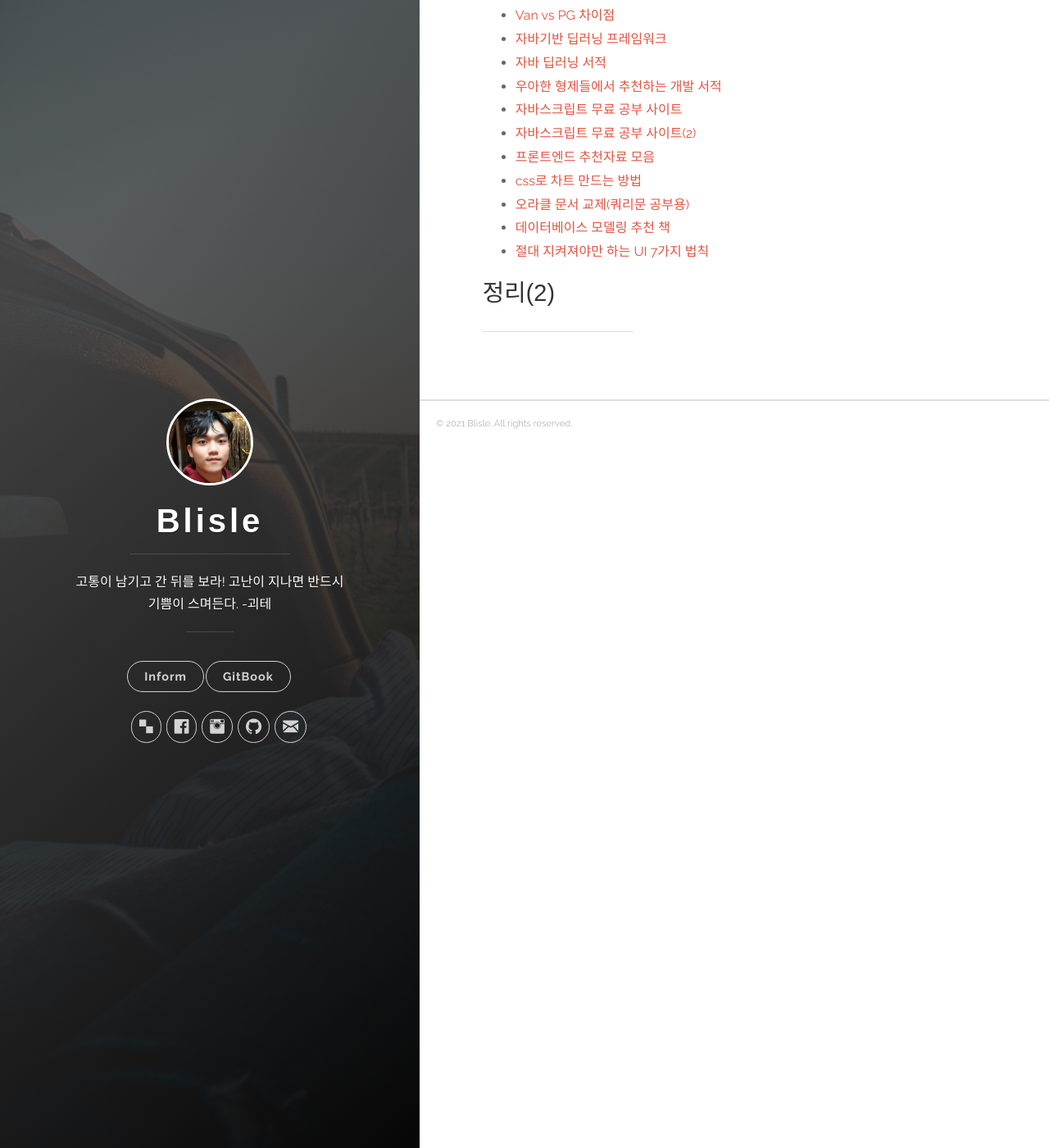
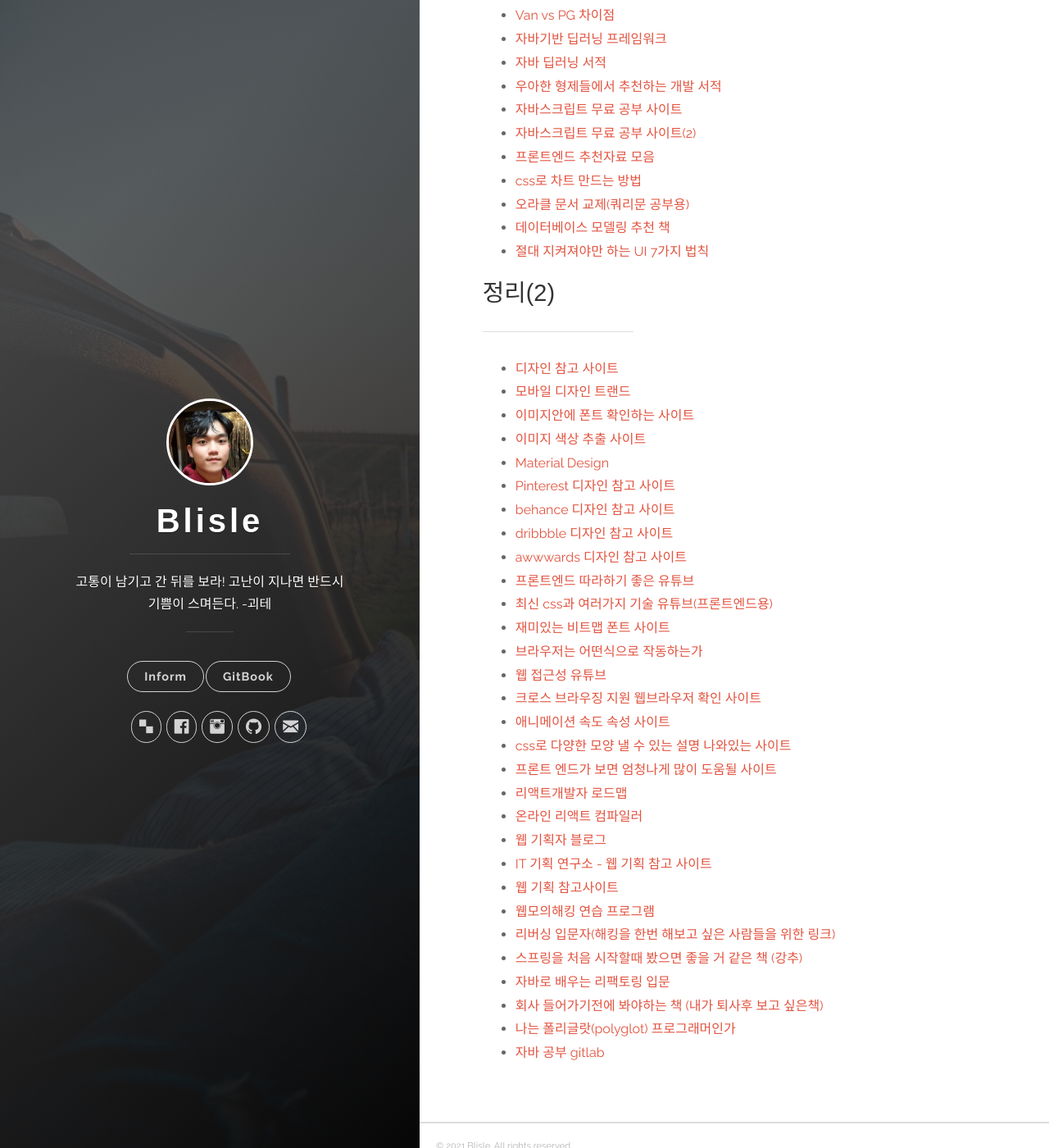
Before and after one commit to SonJM/SonJM.github.io, a Jekyll site: the page built from _posts/2021-06-04-useful-web.md, in a window 1280 px wide and 1400 px high, scrolled down 270 px. Shown: the whole window at 82% size. Built offline with Jekyll 4.4.1, drawn with Linux system fonts in a browser that asks for light colours.

Commit message:
각종 사이트 정리

```diff
--- a/_posts/2021-06-04-useful-web.md
+++ b/_posts/2021-06-04-useful-web.md
@@ -24,3 +24,33 @@ tags: [coding, link]
 
 ### 정리(2)
 ---
++ [디자인 참고 사이트](https://www.zeroheight.com/showcase "https://www.zeroheight.com/showcase")
++ [모바일 디자인 트랜드](https://gigglehd.com/gg/mobile/7611956 "https://gigglehd.com/gg/mobile/7611956")
++ [이미지안에 폰트 확인하는 사이트](https://www.myfonts.com/WhatTheFont/ "https://www.myfonts.com/WhatTheFont/")
++ [이미지 색상 추출 사이트](http://www.cssdrive.com/imagepalette/index.php "http://www.cssdrive.com/imagepalette/index.php")
++ [Material Design](https://material.io/design/introduction#goals "https://material.io/design/introduction#goals")
++ [Pinterest 디자인 참고 사이트](https://www.pinterest.co.kr/search/pins/?q=%ED%99%88%ED%8E%98%EC%9D%B4%EC%A7%80&rs=typed&term_meta[]=%ED%99%88%ED%8E%98%EC%9D%B4%EC%A7%80%7Ctyped "https://www.pinterest.co.kr/search/pins/?q=%ED%99%88%ED%8E%98%EC%9D%B4%EC%A7%80&rs=typed&term_meta[]=%ED%99%88%ED%8E%98%EC%9D%B4%EC%A7%80%7Ctyped")
++ [behance 디자인 참고 사이트](https://www.behance.net/search?search=%EC%9B%B9%EC%82%AC%EC%9D%B4%ED%8A%B8 "https://www.behance.net/search?search=%EC%9B%B9%EC%82%AC%EC%9D%B4%ED%8A%B8")
++ [dribbble 디자인 참고 사이트](https://dribbble.com/ "https://dribbble.com/")
++ [awwwards 디자인 참고 사이트](https://www.awwwards.com/ "https://www.awwwards.com/")
++ [프론트엔드 따라하기 좋은 유튜브](https://www.youtube.com/user/dongjukim75 "https://www.youtube.com/user/dongjukim75")
++ [최신 css과 여러가지 기술 유튜브(프론트엔드용)](https://www.youtube.com/channel/UCbwXnUipZsLfUckBPsC7Jog "https://www.youtube.com/channel/UCbwXnUipZsLfUckBPsC7Jog")
++ [재미있는 비트맵 폰트 사이트](https://www.dafont.com/bitmap.php "https://www.dafont.com/bitmap.php")
++ [브라우저는 어떤식으로 작동하는가](https://d2.naver.com/helloworld/59361 "https://d2.naver.com/helloworld/59361")
++ [웹 접근성 유튜브](https://www.youtube.com/channel/UCTI6h7Vb05Td63qHQ3wjySQ "https://www.youtube.com/channel/UCTI6h7Vb05Td63qHQ3wjySQ")
++ [크로스 브라우징 지원 웹브라우저 확인 사이트](https://caniuse.com/#feat=webp "https://caniuse.com/#feat=webp")
++ [애니메이션 속도 속성 사이트](https://easings.net/ko "https://easings.net/ko")
++ [css로 다양한 모양 낼 수 있는 설명 나와있는 사이트](https://css-tricks.com/the-shapes-of-css/ "https://css-tricks.com/the-shapes-of-css/")
++ [프론트 엔드가 보면 엄청나게 많이 도움될 사이트](https://studiomeal.com/archives/category/tutorial "https://studiomeal.com/archives/category/tutorial")
++ [리액트개발자 로드맵](https://github.com/adam-golab/react-developer-roadmap/blob/master/README-KO.md "https://github.com/adam-golab/react-developer-roadmap/blob/master/README-KO.md")
++ [온라인 리액트 컴파일러](https://codesandbox.io/s/4r6lqrlvj9 "https://codesandbox.io/s/4r6lqrlvj9")
++ [웹 기획자 블로그](https://blog.naver.com/carrotcap "https://blog.naver.com/carrotcap")
++ [IT 기획 연구소 - 웹 기획 참고 사이트](https://yslab.kr/ "https://yslab.kr/")
++ [웹 기획 참고사이트](https://www.yamestyle.com/ "https://www.yamestyle.com/")
++ [웹모의해킹 연습 프로그램](https://takudaddy.tistory.com/321 "https://takudaddy.tistory.com/321")
++ [리버싱 입문자(해킹을 한번 해보고 싶은 사람들을 위한 링크)](https://github.com/re4lfl0w/lena_reversing "https://github.com/re4lfl0w/lena_reversing")
++ [스프링을 처음 시작할때 봤으면 좋을 거 같은 책 (강추)](http://www.yes24.com/Product/Goods/29173715 "http://www.yes24.com/Product/Goods/29173715")
++ [자바로 배우는 리팩토링 입문](http://www.yes24.com/Product/Goods/55147071 "http://www.yes24.com/Product/Goods/55147071")
++ [회사 들어가기전에 봐야하는 책 (내가 퇴사후 보고 싶은책)](https://book.naver.com/bookdb/book_detail.nhn?bid=7058764 "https://book.naver.com/bookdb/book_detail.nhn?bid=7058764")
++ [나는 폴리글랏(polyglot) 프로그래머인가](https://brunch.co.kr/@matthew-chang/41 "https://brunch.co.kr/@matthew-chang/41")
++ [자바 공부 gitlab](https://gitlab.com/easyspubjava/javacoursework/-/tree/master/Chapter1/01-21 "https://gitlab.com/easyspubjava/javacoursework/-/tree/master/Chapter1/01-21")
```
